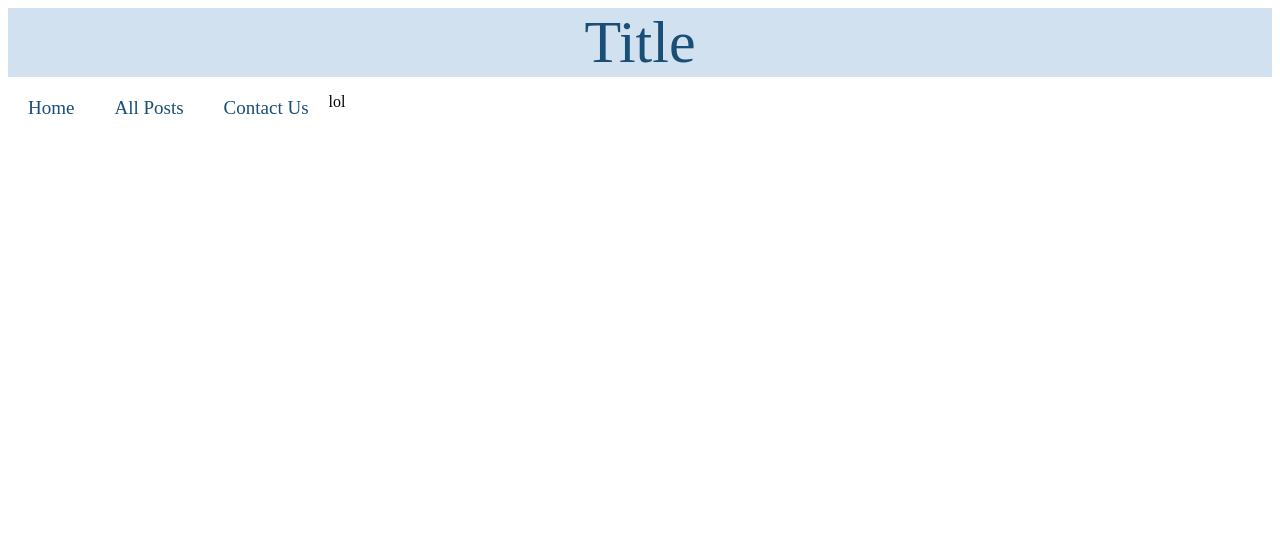
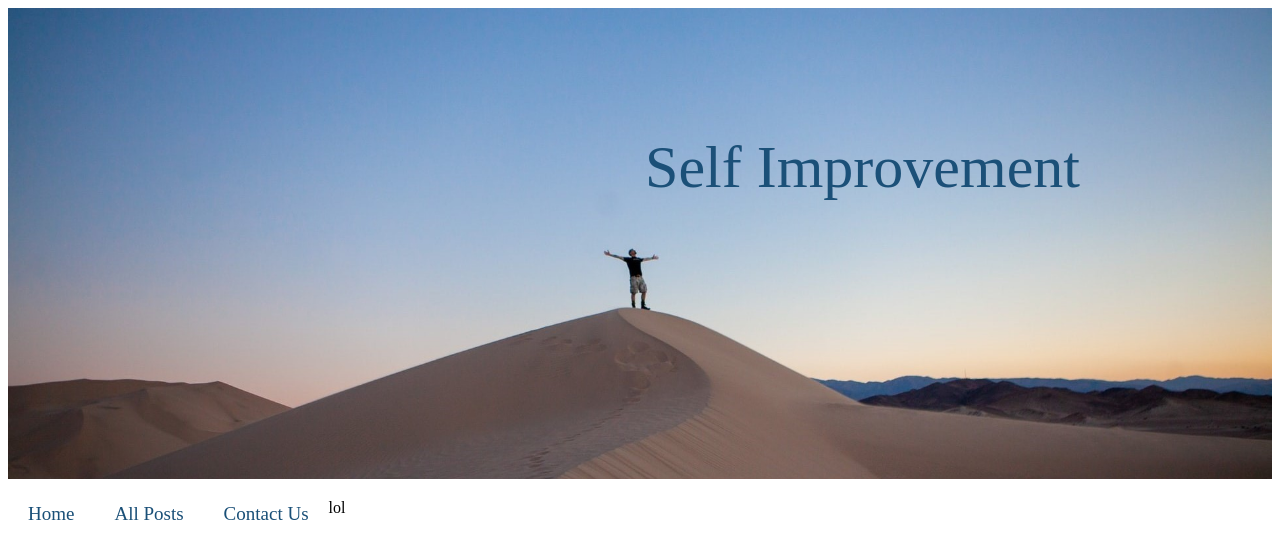
Before and after one commit to prshah101/SIT120, a Vue app in the folder selfdevbloga3/: page / in a window 1280 px wide. Shown: the top 558 px of the page. Built offline with nearby package versions, Linux system fonts and the light colour scheme.

Commit message:
header working

```diff
--- a/selfdevbloga3/src/App.vue
+++ b/selfdevbloga3/src/App.vue
@@ -1,15 +1,6 @@
 <template>
 
-<!-- {{this.$route.path}}
-
-  <div v-if="$route.path === '/'">
-    <HeaderView title="Title" homepage="true"/>
-  </div>
-  <div v-else>
-    <HeaderView title="Title" homepage="false"/>
- </div> -->
-
- <HeaderView title="Title"/>
+ <HeaderView/>
  <NavBar/>
 
 </template>
@@ -23,6 +14,6 @@ export default {
   components: {
     NavBar,
     HeaderView,
-  },
+  }
 }
 </script>
--- a/selfdevbloga3/src/components/ContactUs.vue
+++ b/selfdevbloga3/src/components/ContactUs.vue
@@ -1,6 +1,5 @@
 <template>
     <br>
-<h1>Contact Us</h1>
 
 <div class="enquiry-forum">
         <b>
--- a/selfdevbloga3/src/components/HeaderView.vue
+++ b/selfdevbloga3/src/components/HeaderView.vue
@@ -1,10 +1,10 @@
 <template>
-<div v-if="homepage">
+<div v-if="$route.meta.homepage">
     <img src="@/assets/purpose.jpg" alt="" style="width:100%;">
     <div class="page-title">Self Improvement</div>
 </div>
 <div v-else>
-    <div class="subPage-title"> {{title}} </div>
+    <div class="subPage-title"> {{ $route.meta.heading }} </div>
 </div>
 </template>
 
@@ -14,12 +14,9 @@ export default {
     data()
     {
         return {
-            homepage: false,
         }
     },
     props:{
-    title: String,
-    // homepage: Boolean
   }
 }
 </script>
--- a/selfdevbloga3/src/components/NavBar.vue
+++ b/selfdevbloga3/src/components/NavBar.vue
@@ -11,7 +11,7 @@
 
 <script>
 export default {
-    name: 'NavBar',
+    name: 'NavBar'
 }
 
 </script>
--- a/selfdevbloga3/src/routes.js
+++ b/selfdevbloga3/src/routes.js
@@ -8,16 +8,19 @@ const routes = [
         name: 'Home',
         path: '/',
         component: HomeView,
+        meta: { heading: 'Self Improvement' , homepage: true}
     },
     {
         name: 'All Posts',
         path: '/allPosts',
         component: AllPosts,
+        meta: { heading: 'All Posts'  , homepage: false}
     },
     {
         name: 'Contact Us',
         path: '/contactUs',
         component: ContactUs,
+        meta: { heading: 'Contact Us'  , homepage: false}
     }
 ]
 
```
